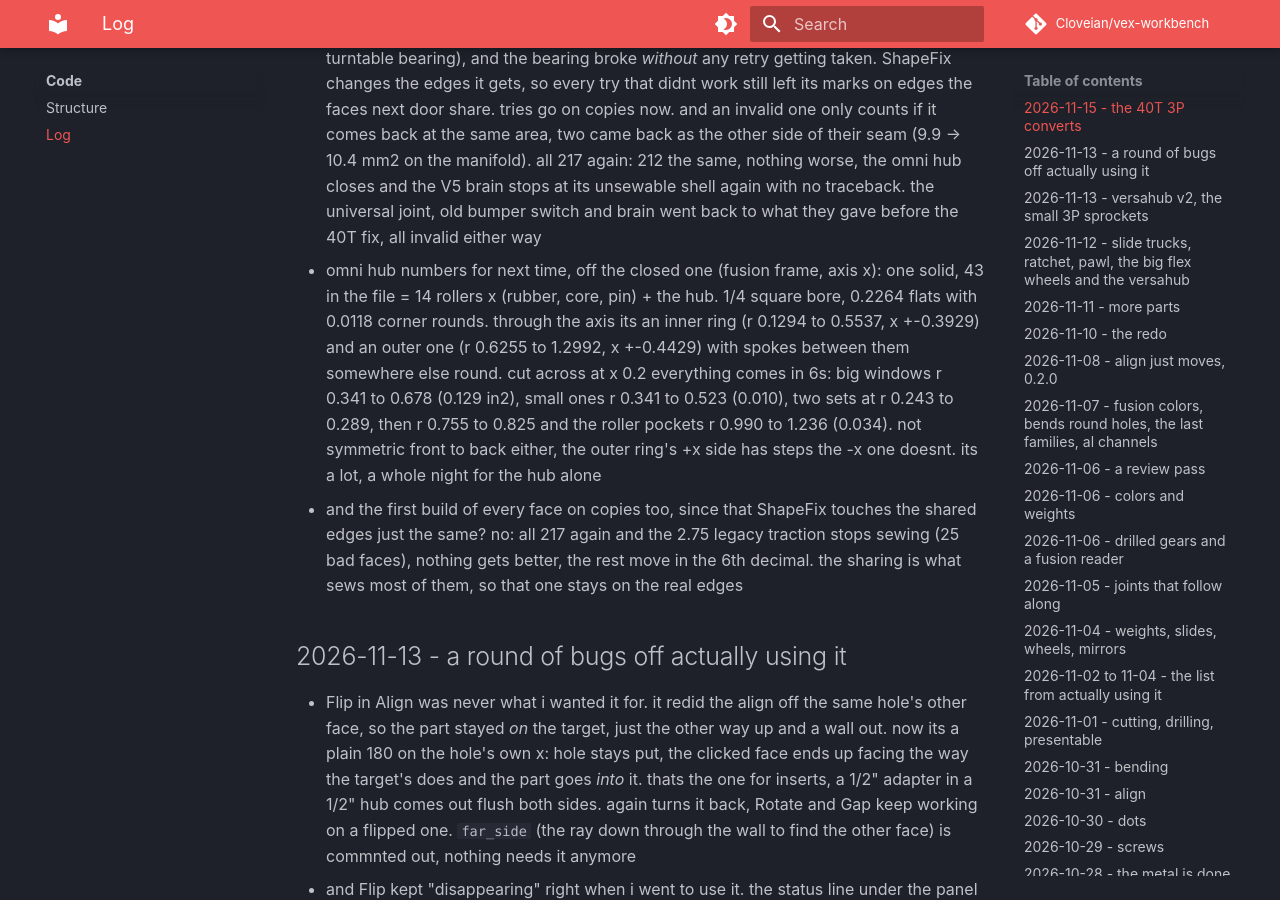
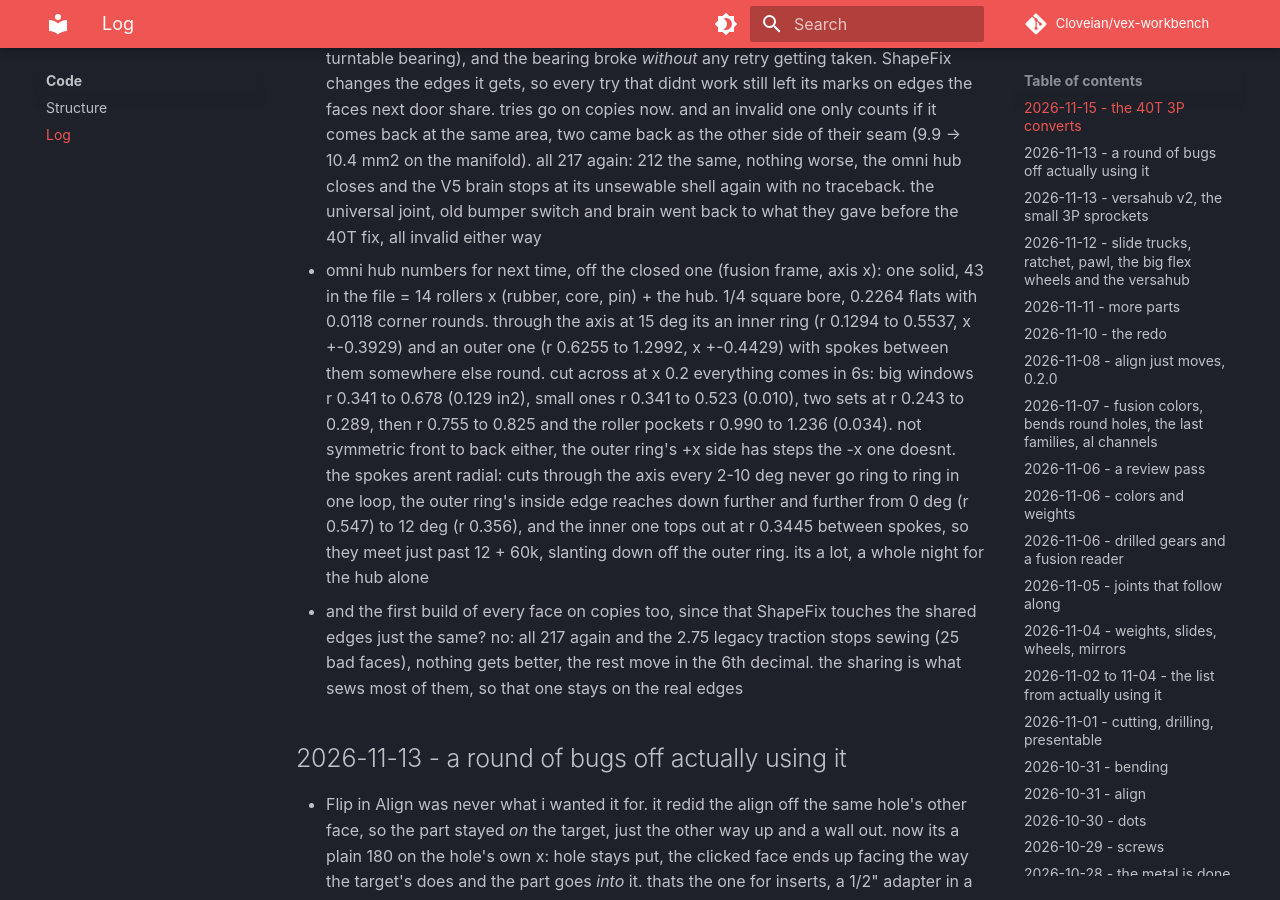
Before and after one commit to Cloveian/vex-workbench, an MkDocs documentation site: the page built from docs/code/log.md, in a window 1280 px wide and 900 px high, scrolled down 1356 px. Built offline with MkDocs 1.6.1 and Material for MkDocs 9.7.7, drawn with Linux system fonts in a browser that asks for light colours; comment, search, counter and statistics services are not loaded.

Commit message:
the omni spokes slant, of course they do

```diff
--- a/docs/code/log.md
+++ b/docs/code/log.md
@@ -9,7 +9,7 @@
 - the boss holes only get dots on the front: out the back they cross r 0.5584 where the web starts rising, so theres no flat loop. and the slot bits split off by the bosses got dots at first, they're all arcs and generated parts dotted any loop of just circles. one center now
 - the 2.75 legacy omni hub: its open edges are all on one swept lemon torus face (record 7059, 872 mm2, 1 + 36 loops) that comes out invalid while its mirror twin 5811 is fine. one of its edges crosses u = 0 right under the outer circle's vertex. retrying invalid swept faces at the other u = 0 spots closes the hub: 1909 faces, 1.36912 in3, still not a valid solid cuz of 5 planes (22 mm2 each) that a face fix sorts on their own
 - first go at that broke 3 files that were fine (pneumatic manifold, limit switch, small turntable bearing), and the bearing broke *without* any retry getting taken. ShapeFix changes the edges it gets, so every try that didnt work still left its marks on edges the faces next door share. tries go on copies now. and an invalid one only counts if it comes back at the same area, two came back as the other side of their seam (9.9 -> 10.4 mm2 on the manifold). all 217 again: 212 the same, nothing worse, the omni hub closes and the V5 brain stops at its unsewable shell again with no traceback. the universal joint, old bumper switch and brain went back to what they gave before the 40T fix, all invalid either way
-- omni hub numbers for next time, off the closed one (fusion frame, axis x): one solid, 43 in the file = 14 rollers x (rubber, core, pin) + the hub. 1/4 square bore, 0.2264 flats with 0.0118 corner rounds. through the axis its an inner ring (r 0.1294 to 0.5537, x +-0.3929) and an outer one (r 0.6255 to 1.2992, x +-0.4429) with spokes between them somewhere else round. cut across at x 0.2 everything comes in 6s: big windows r 0.341 to 0.678 (0.129 in2), small ones r 0.341 to 0.523 (0.010), two sets at r 0.243 to 0.289, then r 0.755 to 0.825 and the roller pockets r 0.990 to 1.236 (0.034). not symmetric front to back either, the outer ring's +x side has steps the -x one doesnt. its a lot, a whole night for the hub alone
+- omni hub numbers for next time, off the closed one (fusion frame, axis x): one solid, 43 in the file = 14 rollers x (rubber, core, pin) + the hub. 1/4 square bore, 0.2264 flats with 0.0118 corner rounds. through the axis at 15 deg its an inner ring (r 0.1294 to 0.5537, x +-0.3929) and an outer one (r 0.6255 to 1.2992, x +-0.4429) with spokes between them somewhere else round. cut across at x 0.2 everything comes in 6s: big windows r 0.341 to 0.678 (0.129 in2), small ones r 0.341 to 0.523 (0.010), two sets at r 0.243 to 0.289, then r 0.755 to 0.825 and the roller pockets r 0.990 to 1.236 (0.034). not symmetric front to back either, the outer ring's +x side has steps the -x one doesnt. the spokes arent radial: cuts through the axis every 2-10 deg never go ring to ring in one loop, the outer ring's inside edge reaches down further and further from 0 deg (r 0.547) to 12 deg (r 0.356), and the inner one tops out at r 0.3445 between spokes, so they meet just past 12 + 60k, slanting down off the outer ring. its a lot, a whole night for the hub alone
 - and the first build of every face on copies too, since that ShapeFix touches the shared edges just the same? no: all 217 again and the 2.75 legacy traction stops sewing (25 bad faces), nothing gets better, the rest move in the 6th decimal. the sharing is what sews most of them, so that one stays on the real edges
 
 ## 2026-11-13 - a round of bugs off actually using it
```
